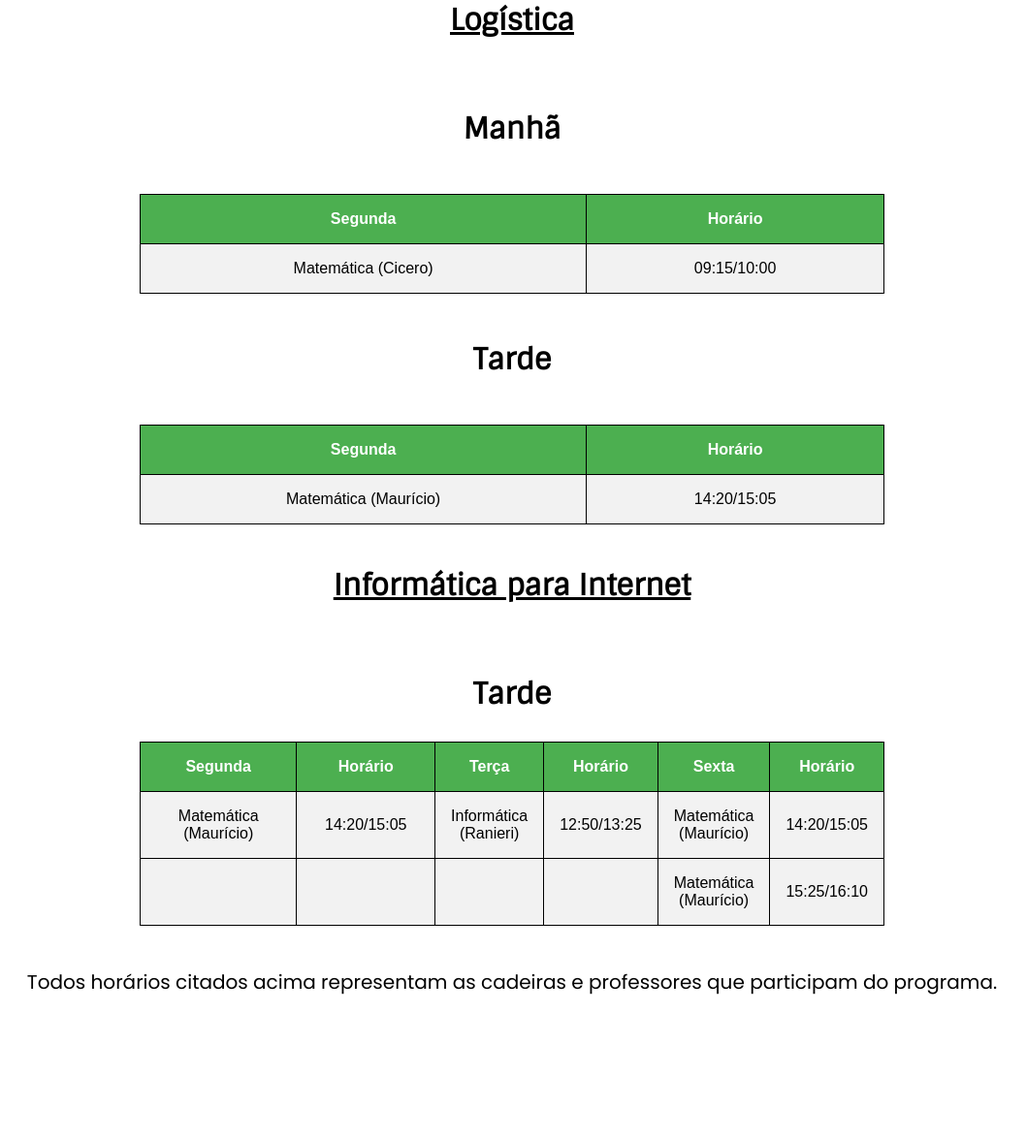
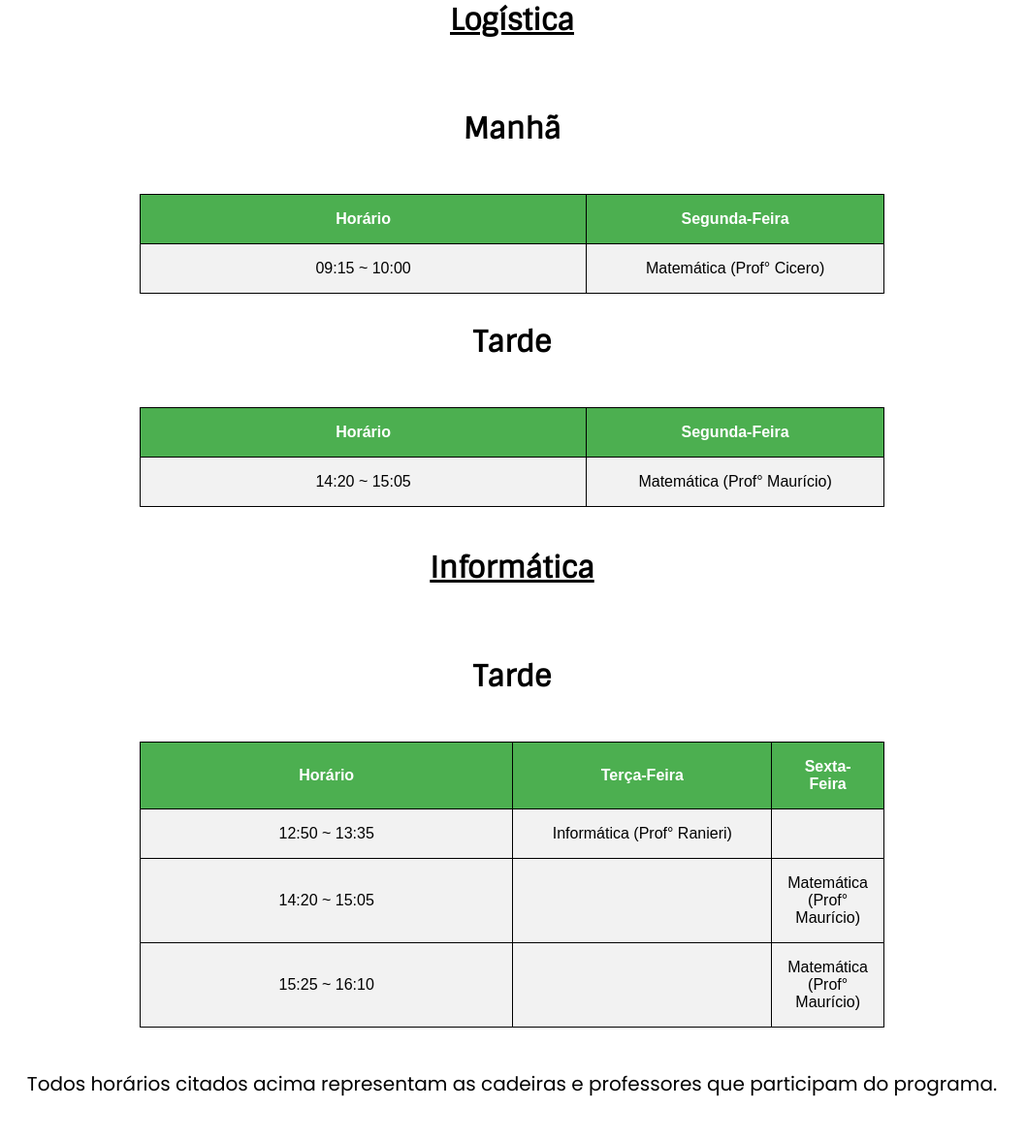
Before and after one commit to luuishenriique/Heal-Lab, a PHP site: page /horario.php in a window 1280 px wide. Shown: the part 261-1437 px from the top of the page at 97% size, without its empty margins (112-1170 px from the left). Before the commit the page ends 1287 px from the top, so only its background shows below. Run offline with PHP 8.4, Linux system fonts and the light colour scheme.

Commit message:
Modificando tabela de horário

```diff
--- a/projetos/proIFPE/horario.php
+++ b/projetos/proIFPE/horario.php
@@ -9,50 +9,57 @@
 	<h2>Manhã</h2>
 	<br>
 	<table>
-		<th>Segunda</th>
+		<tr>
 			<th>Horário</th>
+			<th>Segunda-Feira</th>
+
+		</tr>
 		<tr>
-			<td>Matemática (Cicero)</td>
-			<td>09:15/10:00</td>
+			<td>09:15 ~ 10:00</td>
+			<td>Matemática (Prof° Cicero)</td>
 		</tr>
 </table>
+			<h2>Tarde</h2>
+				<br>
+				<table>
+					<tr>
+						<th>Horário</th>
+						<th>Segunda-Feira</th>
+
+					</tr>
+					<tr>
+						<td>14:20 ~ 15:05</td>
+						<td>Matemática (Prof° Maurício)</td>
+					</tr>
+			</table>
+
+
+
+	<br>
+		<h1><u>Informática</u></h1>
 		<br>
 		<h2>Tarde</h2>
 		<br>
 		<table>
-		<th>Segunda</th>
+			<tr>
 				<th>Horário</th>
-		<tr>
-			<td>Matemática (Maurício)</td>
-			<td>14:20/15:05</td>
-		</tr>
-	</table>
-	<br>
-	<h1><u>Informática para Internet</u></h1>
-	<br>
-	<h2>Tarde</h2>
-	<table>
-		<th>Segunda</th>
-		<th>Horário</th>
-		<th>Terça</th>
-		<th>Horário</th>
-		<th>Sexta</th>
-		<th>Horário</th>
-		<tr>
-			<td>Matemática (Maurício)</td>
-			<td>14:20/15:05</td>
-			<td>Informática (Ranieri)</td>
-			<td>12:50/13:25</td>
-			<td>Matemática (Maurício)</td>
-			<td>14:20/15:05</td>
+				<th>Terça-Feira</th>
+				<th>Sexta-Feira</th>
 			</tr>
 			<tr>
+				<td>12:50 ~ 13:35</td>
+				<td>Informática (Prof° Ranieri)</td>
 				<td></td>
+			</tr>
+			<tr>
+				<td>14:20 ~ 15:05</td>
 				<td></td>
+				<td>Matemática (Prof° Maurício)</td>
+			</tr>
+			<tr>
+				<td>15:25 ~ 16:10</td>
 				<td></td>
-			<td></td>
-			<td>Matemática (Maurício)</td>
-			<td>15:25/16:10</td>
+				<td>Matemática (Prof° Maurício)</td>
 			</tr>
 	</table>
 	<br>
```
Lines whose indentation alone changed are shown as unchanged.
